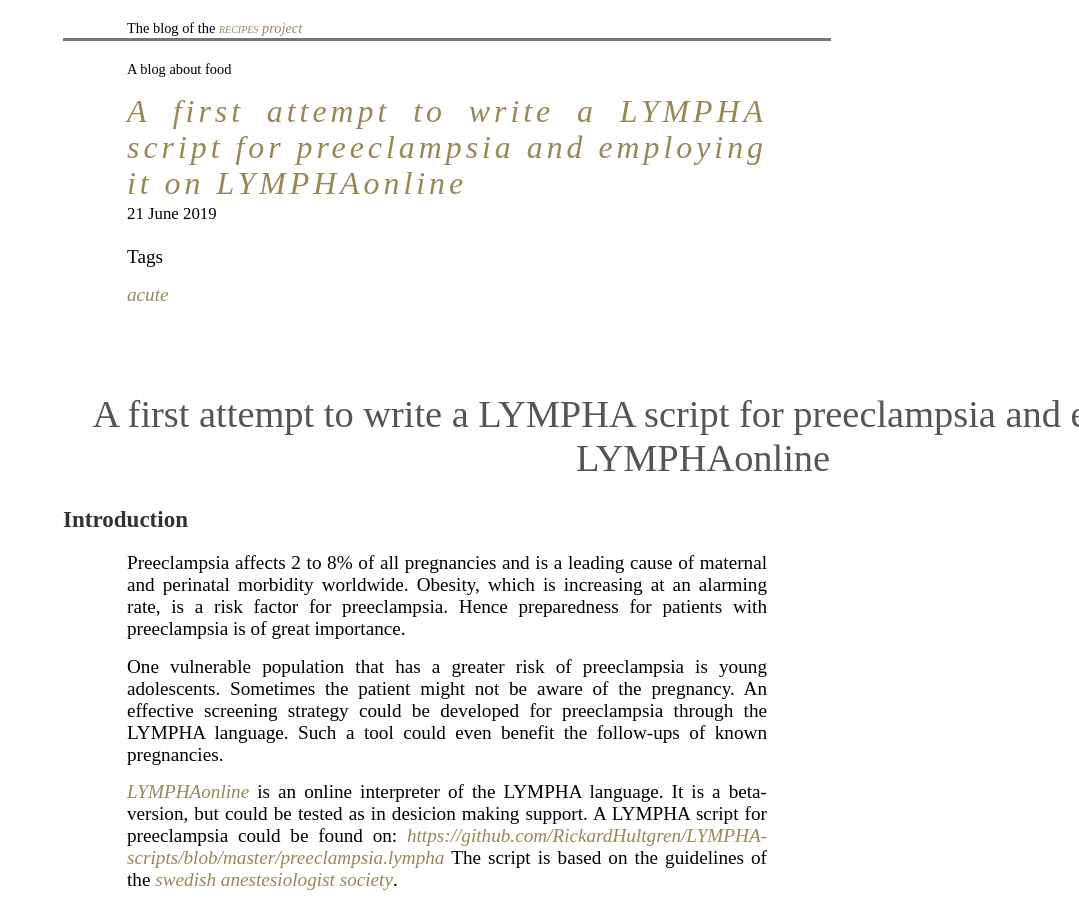
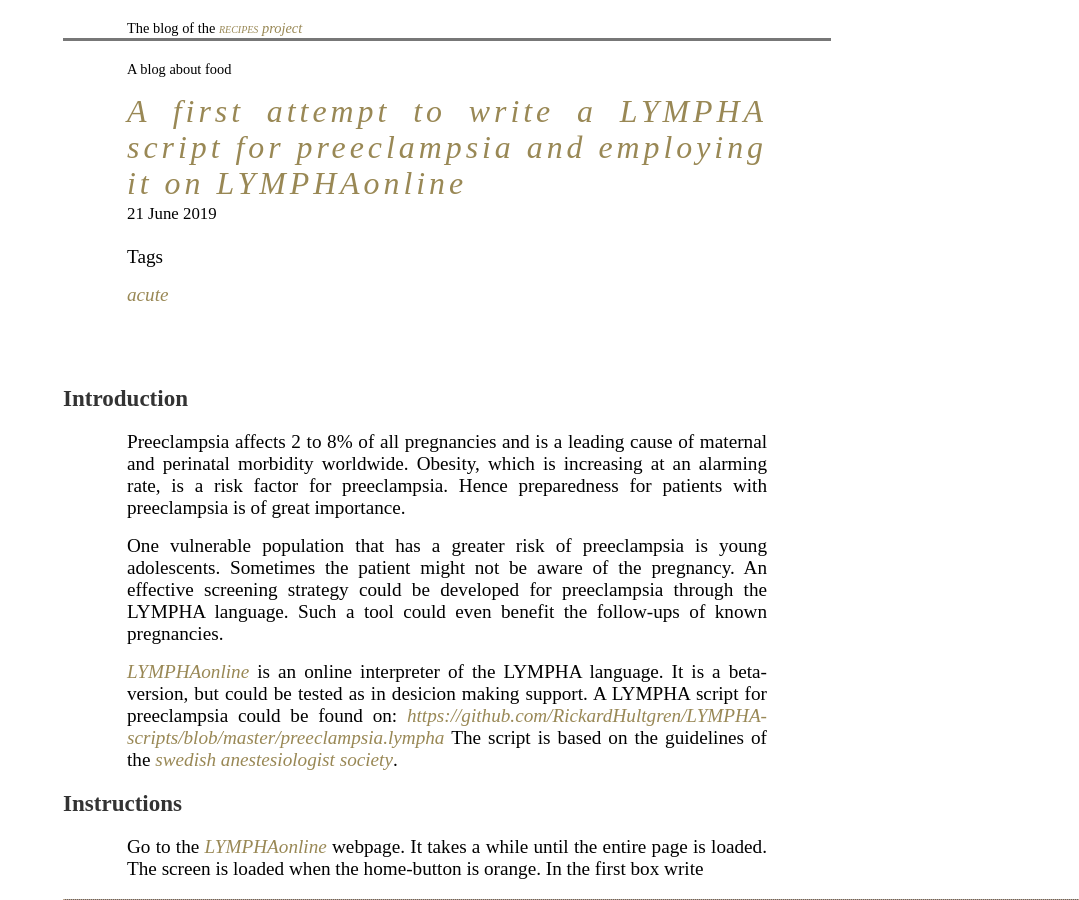
Before and after one commit to RickardHultgren/lymphablog, a Jekyll site: the page built from _posts/2019-06-21-preeclampsia.md, in a window 1280 px wide and 900 px high. Shown: the whole window, without its empty margins (201-1280 px from the left). Built offline with Jekyll 4.4.1, drawn with Linux system fonts in a browser that asks for light colours; some web fonts are replaced; a script that is not in the unit is left out.

Commit message:
Update 2019-06-21-preeclampsia.md

```diff
--- a/_posts/2019-06-21-preeclampsia.md
+++ b/_posts/2019-06-21-preeclampsia.md
@@ -4,8 +4,6 @@ title: A first attempt to write a LYMPHA script for preeclampsia and employing i
 tag: gynecology
 tag: acute
 ---
-
-# A first attempt to write a LYMPHA script for preeclampsia and employing it on LYMPHAonline
 
 ## Introduction
 Preeclampsia affects 2 to 8% of all pregnancies and is a leading cause of maternal and perinatal morbidity worldwide. Obesity, which is increasing at an alarming rate, is a risk factor for preeclampsia. Hence preparedness for patients with preeclampsia is of great importance.
```
